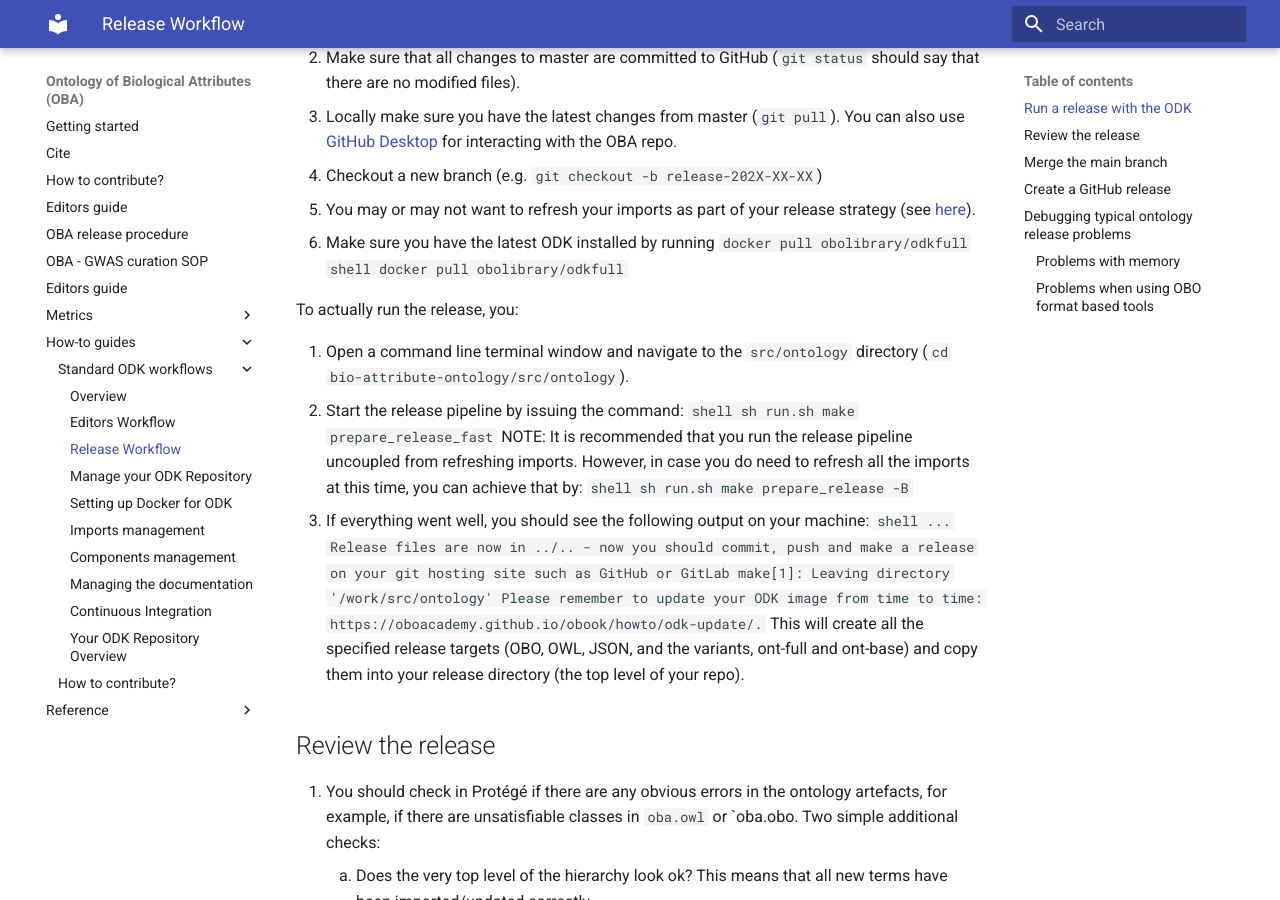
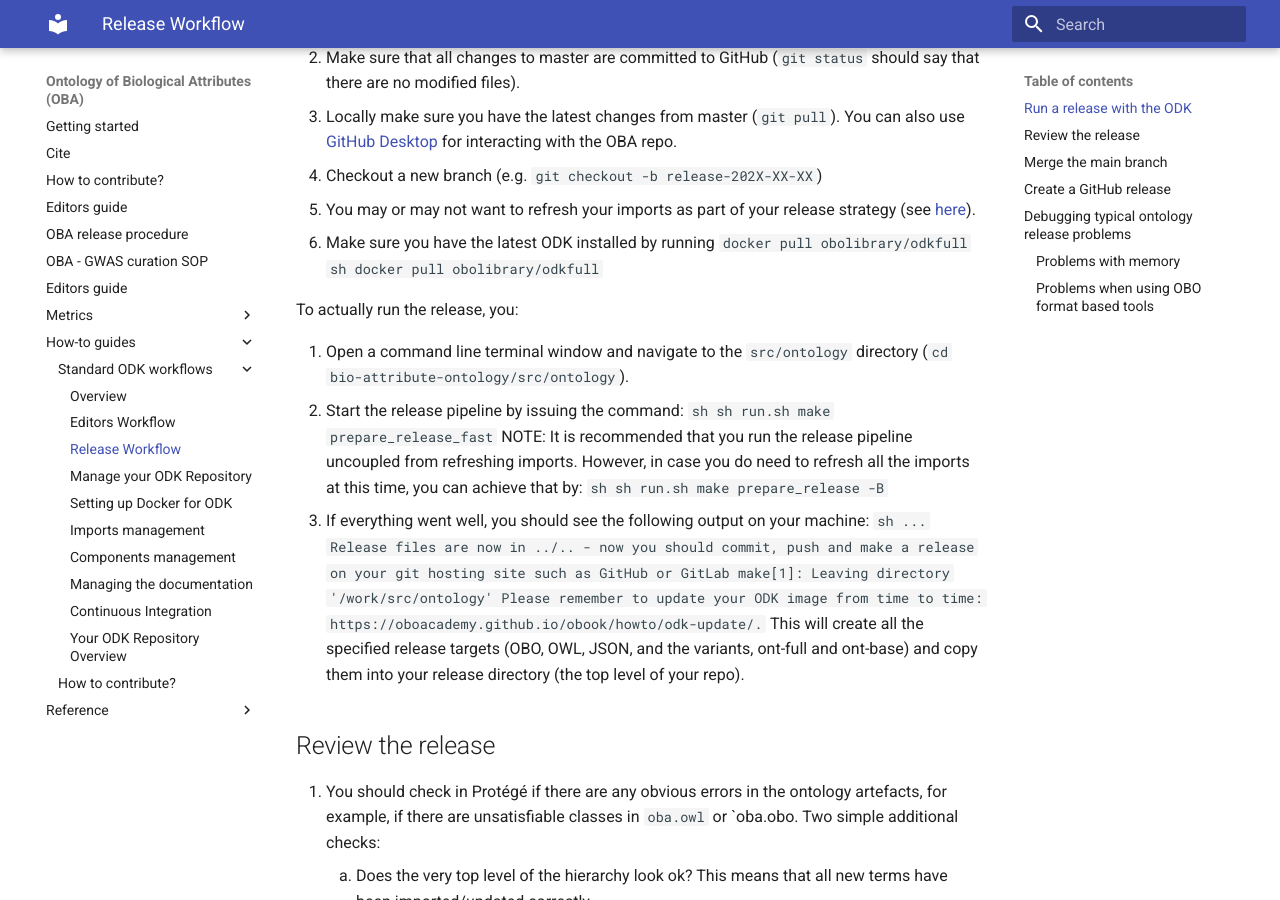
Before and after one commit to obophenotype/bio-attribute-ontology, an MkDocs documentation site: the page built from docs/odk-workflows/ReleaseWorkflow.md, in a window 1280 px wide and 900 px high, scrolled down 562 px. Built offline with MkDocs 1.6.1 and Material for MkDocs 9.7.7, drawn with Linux system fonts in a browser that asks for light colours.

Commit message:
Fix markdown formatting
Fix problems with incorrect syntax highlighting keyword "'''shell" in document.

````diff
--- a/docs/odk-workflows/ReleaseWorkflow.md
+++ b/docs/odk-workflows/ReleaseWorkflow.md
@@ -18,7 +18,7 @@
 4. Checkout a new branch (e.g. `git checkout -b release-202X-XX-XX`)
 5. You may or may not want to refresh your imports as part of your release strategy (see [here](UpdateImports.md)).
 6. Make sure you have the latest ODK installed by running `docker pull obolibrary/odkfull`
-    ```shell
+    ```sh
     docker pull obolibrary/odkfull
     ```
 
@@ -26,15 +26,15 @@
 
 1. Open a command line terminal window and navigate to the `src/ontology` directory (`cd bio-attribute-ontology/src/ontology`).
 2. Start the release pipeline by issuing the command:
-    ```shell
+    ```sh
     sh run.sh make prepare_release_fast
     ```
     NOTE: It is recommended that you run the release pipeline uncoupled from refreshing imports. However, in case you do need to refresh all the imports at this time, you can achieve that by:
-    ```shell
+    ```sh
     sh run.sh make prepare_release -B
     ```
 3. If everything went well, you should see the following output on your machine:
-    ```shell
+    ```sh
     ...
     Release files are now in ../.. - now you should commit, push and make a release         on your git hosting site such as GitHub or GitLab
     make[1]: Leaving directory '/work/src/ontology'
````
